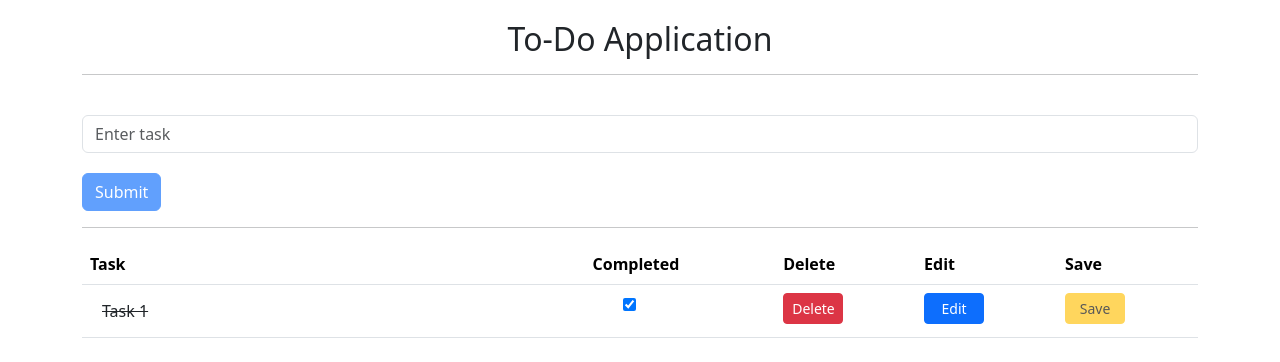
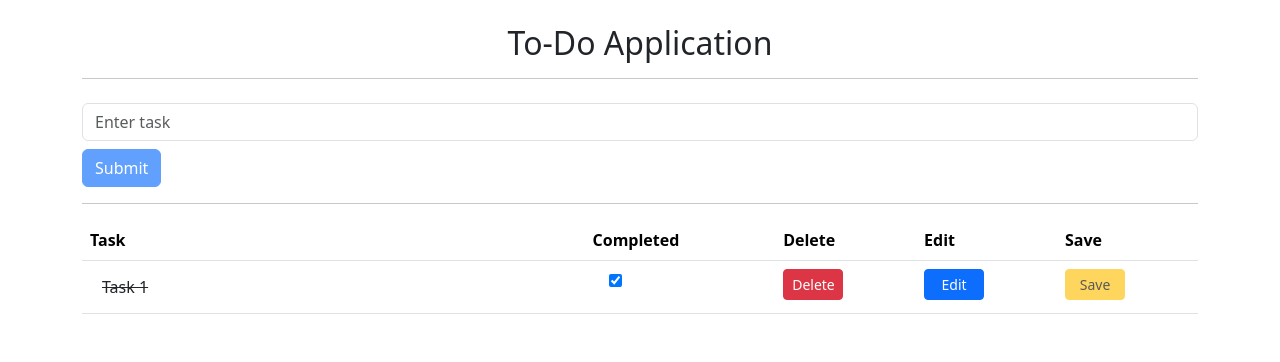
Before and after one commit to hscharpreet/ng-todo-app, an Angular app: page / in a window 1280 px wide. Shown: the top 362 px of the page. Built offline with nearby package versions, Linux system fonts and the light colour scheme.

Commit message:
chore: Update TodolistComponent UI

```diff
--- a/src/app/todolist/todolist.component.css
+++ b/src/app/todolist/todolist.component.css
@@ -2,18 +2,6 @@ h1 {
   text-align: center;
   font-size: 2em;
   margin-top: 20px;
-}
-
-#submitForm {
-  margin-top: 40px;
-}
-
-#submitButton {
-  margin-top: 20px;
-}
-
-#myCheckbox {
-  margin-left: 30px;
 }
 
 #taskInTable {
--- a/src/app/todolist/todolist.component.html
+++ b/src/app/todolist/todolist.component.html
@@ -1,7 +1,7 @@
 <div class="container">
-  <h1>To-Do Application</h1>
+  <h1 class="mt-4">To-Do Application</h1>
   <hr />
-  <form id="submitForm" (ngSubmit)="onSubmit(taskForm)" #taskForm="ngForm">
+  <form (ngSubmit)="onSubmit(taskForm)" #taskForm="ngForm" class="mt-4">
     <div class="form-group">
       <input
         type="text"
@@ -16,13 +16,13 @@
         id="errorMessage"
         class="form-text text-danger mt-1"
         *ngIf="taskForm.dirty && taskForm.invalid"
-        >Required Field</small
       >
+        Required Field
+      </small>
     </div>
     <button
-      id="submitButton"
       type="submit"
-      class="btn btn-primary"
+      class="btn btn-primary mt-2"
       [disabled]="taskForm.invalid"
     >
       Submit
@@ -49,7 +49,7 @@
             type="text"
             class="form-control"
             id="taskInTable"
-            value="{{ t.taskName }}"
+            [value]="t.taskName"
             [readOnly]="!t.isEditable"
             [ngClass]="{
               edit: t.isEditable,
@@ -61,9 +61,9 @@
         <td>
           <input
             (change)="onCheck(i)"
-            id="myCheckbox"
             type="checkbox"
             [checked]="t.isCompleted"
+            class="ms-3"
           />
         </td>
         <td>
```
